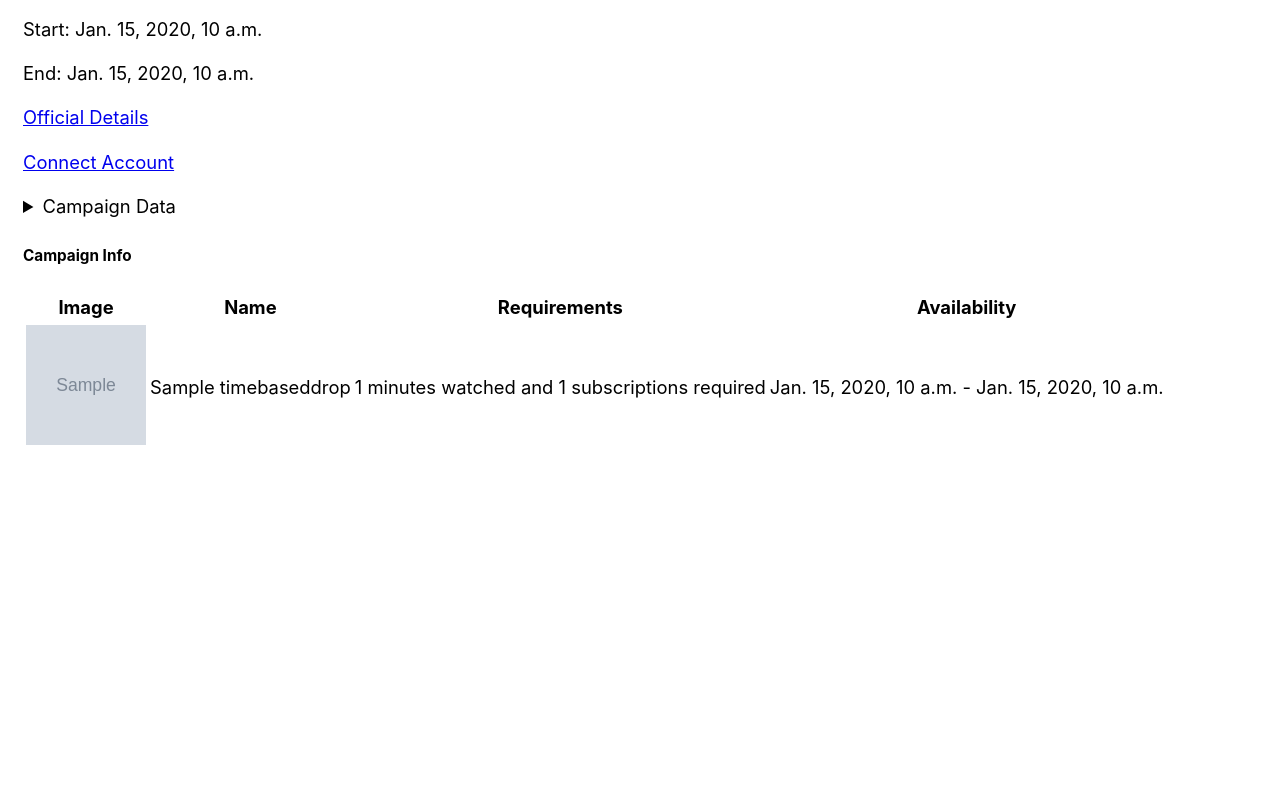
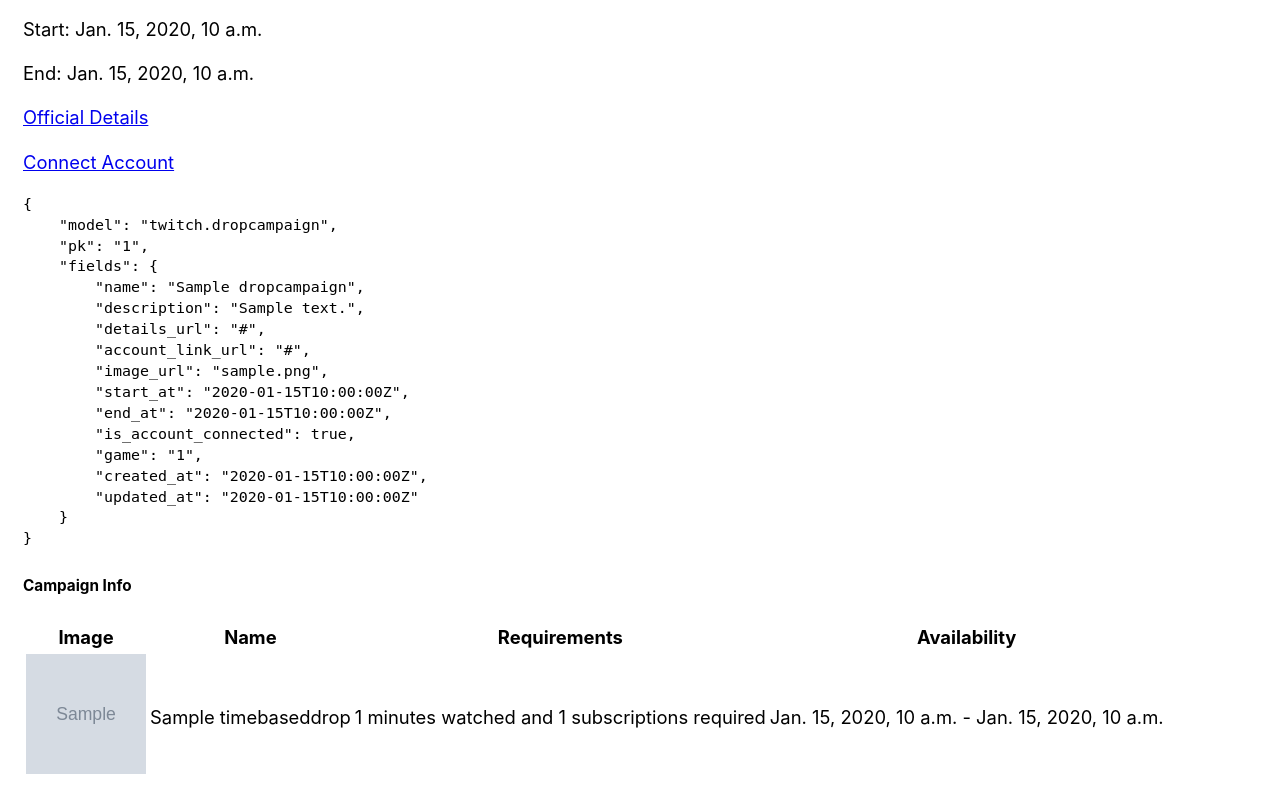
Before and after one commit to TheLovinator1/ttvdrops, a Django app: page /campaigns/1/ in a window 1280 px wide. Shown: the part 301-1093 px from the top of the page. Before the commit the page ends 746 px from the top, so only its background shows below. Run offline with Django 5.2, Linux system fonts and the light colour scheme; tables that the repository leaves empty hold one stand-in row (values such as "Sample post"); grey boxes marked "Sample" are stand-in pictures; parts of the project's set-up code (start-up, migrations or seed data) failed here and were passed over.

Commit message:
Remove details wrapper around campaign data in campaign detail view

```diff
--- a/templates/twitch/campaign_detail.html
+++ b/templates/twitch/campaign_detail.html
@@ -41,10 +41,7 @@
             <a href="{{ campaign.account_link_url }}" target="_blank">Connect Account</a>
         </p>
     {% endif %}
-    <details>
-        <summary>Campaign Data</summary>
-        <pre><code>{{ campaign_data }}</code></pre>
-    </details>
+    <pre><code>{{ campaign_data }}</code></pre>
     <h5>Campaign Info</h5>
     {% if user.is_staff %}
         <p>
```
